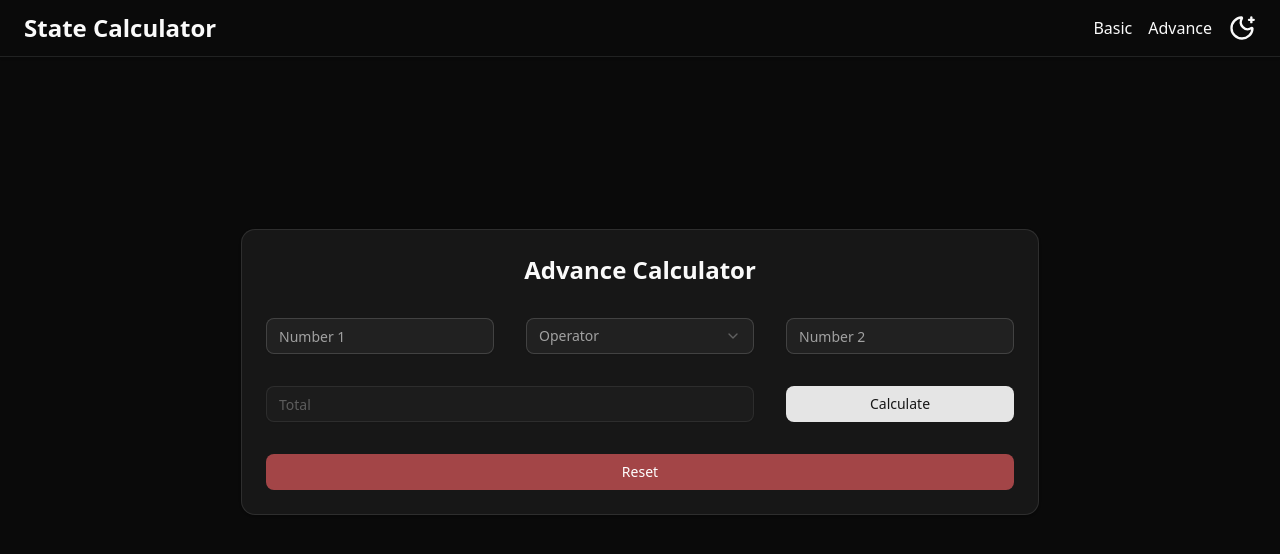
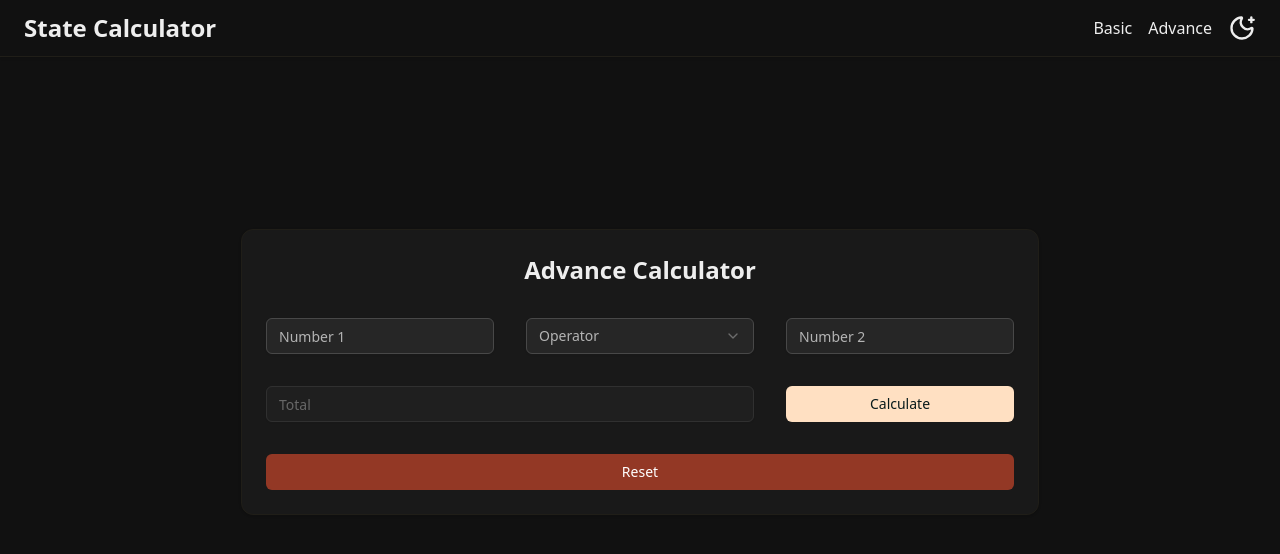
Before and after one commit to disharisen/state-calculator, a Next.js app: page /advance in a window 1280 px wide. Shown: the top 554 px of the page. Built offline with nearby package versions, Linux system fonts and the light colour scheme.

Commit message:
Theme update.

```diff
--- a/src/app/globals.css
+++ b/src/app/globals.css
@@ -39,75 +39,147 @@
 	--color-sidebar-accent-foreground: var(--sidebar-accent-foreground);
 	--color-sidebar-border: var(--sidebar-border);
 	--color-sidebar-ring: var(--sidebar-ring);
+	--font-sans: ui-sans-serif, system-ui, -apple-system, BlinkMacSystemFont, 'Segoe UI', Roboto, 'Helvetica Neue', Arial, 'Noto Sans', sans-serif, 'Apple Color Emoji', 'Segoe UI Emoji', 'Segoe UI Symbol', 'Noto Color Emoji';
+	--font-mono: ui-monospace, SFMono-Regular, Menlo, Monaco, Consolas, "Liberation Mono", "Courier New", monospace;
+	--font-serif: ui-serif, Georgia, Cambria, "Times New Roman", Times, serif;
+	--radius: 0.5rem;
+	--tracking-tighter: calc(var(--tracking-normal) - 0.05em);
+	--tracking-tight: calc(var(--tracking-normal) - 0.025em);
+	--tracking-wide: calc(var(--tracking-normal) + 0.025em);
+	--tracking-wider: calc(var(--tracking-normal) + 0.05em);
+	--tracking-widest: calc(var(--tracking-normal) + 0.1em);
+	--tracking-normal: var(--tracking-normal);
+	--shadow-2xl: var(--shadow-2xl);
+	--shadow-xl: var(--shadow-xl);
+	--shadow-lg: var(--shadow-lg);
+	--shadow-md: var(--shadow-md);
+	--shadow: var(--shadow);
+	--shadow-sm: var(--shadow-sm);
+	--shadow-xs: var(--shadow-xs);
+	--shadow-2xs: var(--shadow-2xs);
+	--spacing: var(--spacing);
+	--letter-spacing: var(--letter-spacing);
+	--shadow-offset-y: var(--shadow-offset-y);
+	--shadow-offset-x: var(--shadow-offset-x);
+	--shadow-spread: var(--shadow-spread);
+	--shadow-blur: var(--shadow-blur);
+	--shadow-opacity: var(--shadow-opacity);
+	--color-shadow-color: var(--shadow-color);
+	--color-destructive-foreground: var(--destructive-foreground);
+	--radius-2xl: calc(var(--radius) + 8px);
+	--radius-3xl: calc(var(--radius) + 12px);
+	--radius-4xl: calc(var(--radius) + 16px);
 }
 
 :root {
-	--radius: 0.625rem;
-	--background: oklch(1 0 0);
-	--foreground: oklch(0.145 0 0);
-	--card: oklch(1 0 0);
-	--card-foreground: oklch(0.145 0 0);
-	--popover: oklch(1 0 0);
-	--popover-foreground: oklch(0.145 0 0);
-	--primary: oklch(0.205 0 0);
-	--primary-foreground: oklch(0.985 0 0);
-	--secondary: oklch(0.97 0 0);
-	--secondary-foreground: oklch(0.205 0 0);
-	--muted: oklch(0.97 0 0);
-	--muted-foreground: oklch(0.556 0 0);
-	--accent: oklch(0.97 0 0);
-	--accent-foreground: oklch(0.205 0 0);
-	--destructive: oklch(0.577 0.245 27.325);
-	--border: oklch(0.922 0 0);
-	--input: oklch(0.922 0 0);
-	--ring: oklch(0.708 0 0);
-	--chart-1: oklch(0.646 0.222 41.116);
-	--chart-2: oklch(0.6 0.118 184.704);
-	--chart-3: oklch(0.398 0.07 227.392);
-	--chart-4: oklch(0.828 0.189 84.429);
-	--chart-5: oklch(0.769 0.188 70.08);
-	--sidebar: oklch(0.985 0 0);
-	--sidebar-foreground: oklch(0.145 0 0);
-	--sidebar-primary: oklch(0.205 0 0);
-	--sidebar-primary-foreground: oklch(0.985 0 0);
-	--sidebar-accent: oklch(0.97 0 0);
-	--sidebar-accent-foreground: oklch(0.205 0 0);
-	--sidebar-border: oklch(0.922 0 0);
-	--sidebar-ring: oklch(0.708 0 0);
+	--radius: 0.5rem;
+	--background: oklch(0.9821 0 0);
+	--foreground: oklch(0.2435 0 0);
+	--card: oklch(0.9911 0 0);
+	--card-foreground: oklch(0.2435 0 0);
+	--popover: oklch(0.9911 0 0);
+	--popover-foreground: oklch(0.2435 0 0);
+	--primary: oklch(0.4341 0.0392 41.9938);
+	--primary-foreground: oklch(1.0000 0 0);
+	--secondary: oklch(0.9200 0.0651 74.3695);
+	--secondary-foreground: oklch(0.3499 0.0685 40.8288);
+	--muted: oklch(0.9521 0 0);
+	--muted-foreground: oklch(0.5032 0 0);
+	--accent: oklch(0.9310 0 0);
+	--accent-foreground: oklch(0.2435 0 0);
+	--destructive: oklch(0.6271 0.1936 33.3390);
+	--border: oklch(0.8822 0 0);
+	--input: oklch(0.8822 0 0);
+	--ring: oklch(0.4341 0.0392 41.9938);
+	--chart-1: oklch(0.4341 0.0392 41.9938);
+	--chart-2: oklch(0.9200 0.0651 74.3695);
+	--chart-3: oklch(0.9310 0 0);
+	--chart-4: oklch(0.9367 0.0523 75.5009);
+	--chart-5: oklch(0.4338 0.0437 41.6746);
+	--sidebar: oklch(0.9881 0 0);
+	--sidebar-foreground: oklch(0.2645 0 0);
+	--sidebar-primary: oklch(0.3250 0 0);
+	--sidebar-primary-foreground: oklch(0.9881 0 0);
+	--sidebar-accent: oklch(0.9761 0 0);
+	--sidebar-accent-foreground: oklch(0.3250 0 0);
+	--sidebar-border: oklch(0.9401 0 0);
+	--sidebar-ring: oklch(0.7731 0 0);
+	--destructive-foreground: oklch(1.0000 0 0);
+	--font-sans: ui-sans-serif, system-ui, -apple-system, BlinkMacSystemFont, 'Segoe UI', Roboto, 'Helvetica Neue', Arial, 'Noto Sans', sans-serif, 'Apple Color Emoji', 'Segoe UI Emoji', 'Segoe UI Symbol', 'Noto Color Emoji';
+	--font-serif: ui-serif, Georgia, Cambria, "Times New Roman", Times, serif;
+	--font-mono: ui-monospace, SFMono-Regular, Menlo, Monaco, Consolas, "Liberation Mono", "Courier New", monospace;
+	--shadow-color: oklch(0 0 0);
+	--shadow-opacity: 0.1;
+	--shadow-blur: 3px;
+	--shadow-spread: 0px;
+	--shadow-offset-x: 0;
+	--shadow-offset-y: 1px;
+	--letter-spacing: 0em;
+	--spacing: 0.25rem;
+	--shadow-2xs: 0 1px 3px 0px hsl(0 0% 0% / 0.05);
+	--shadow-xs: 0 1px 3px 0px hsl(0 0% 0% / 0.05);
+	--shadow-sm: 0 1px 3px 0px hsl(0 0% 0% / 0.10), 0 1px 2px -1px hsl(0 0% 0% / 0.10);
+	--shadow: 0 1px 3px 0px hsl(0 0% 0% / 0.10), 0 1px 2px -1px hsl(0 0% 0% / 0.10);
+	--shadow-md: 0 1px 3px 0px hsl(0 0% 0% / 0.10), 0 2px 4px -1px hsl(0 0% 0% / 0.10);
+	--shadow-lg: 0 1px 3px 0px hsl(0 0% 0% / 0.10), 0 4px 6px -1px hsl(0 0% 0% / 0.10);
+	--shadow-xl: 0 1px 3px 0px hsl(0 0% 0% / 0.10), 0 8px 10px -1px hsl(0 0% 0% / 0.10);
+	--shadow-2xl: 0 1px 3px 0px hsl(0 0% 0% / 0.25);
+	--tracking-normal: 0em;
 }
 
 .dark {
-	--background: oklch(0.145 0 0);
-	--foreground: oklch(0.985 0 0);
-	--card: oklch(0.205 0 0);
-	--card-foreground: oklch(0.985 0 0);
-	--popover: oklch(0.205 0 0);
-	--popover-foreground: oklch(0.985 0 0);
-	--primary: oklch(0.922 0 0);
-	--primary-foreground: oklch(0.205 0 0);
-	--secondary: oklch(0.269 0 0);
-	--secondary-foreground: oklch(0.985 0 0);
-	--muted: oklch(0.269 0 0);
-	--muted-foreground: oklch(0.708 0 0);
-	--accent: oklch(0.269 0 0);
-	--accent-foreground: oklch(0.985 0 0);
-	--destructive: oklch(0.704 0.191 22.216);
-	--border: oklch(1 0 0 / 10%);
-	--input: oklch(1 0 0 / 15%);
-	--ring: oklch(0.556 0 0);
-	--chart-1: oklch(0.488 0.243 264.376);
-	--chart-2: oklch(0.696 0.17 162.48);
-	--chart-3: oklch(0.769 0.188 70.08);
-	--chart-4: oklch(0.627 0.265 303.9);
-	--chart-5: oklch(0.645 0.246 16.439);
-	--sidebar: oklch(0.205 0 0);
-	--sidebar-foreground: oklch(0.985 0 0);
-	--sidebar-primary: oklch(0.488 0.243 264.376);
-	--sidebar-primary-foreground: oklch(0.985 0 0);
-	--sidebar-accent: oklch(0.269 0 0);
-	--sidebar-accent-foreground: oklch(0.985 0 0);
-	--sidebar-border: oklch(1 0 0 / 10%);
-	--sidebar-ring: oklch(0.556 0 0);
+	--background: oklch(0.1776 0 0);
+	--foreground: oklch(0.9491 0 0);
+	--card: oklch(0.2134 0 0);
+	--card-foreground: oklch(0.9491 0 0);
+	--popover: oklch(0.2134 0 0);
+	--popover-foreground: oklch(0.9491 0 0);
+	--primary: oklch(0.9247 0.0524 66.1732);
+	--primary-foreground: oklch(0.2029 0.0240 200.1962);
+	--secondary: oklch(0.3163 0.0190 63.6992);
+	--secondary-foreground: oklch(0.9247 0.0524 66.1732);
+	--muted: oklch(0.2520 0 0);
+	--muted-foreground: oklch(0.7699 0 0);
+	--accent: oklch(0.2850 0 0);
+	--accent-foreground: oklch(0.9491 0 0);
+	--destructive: oklch(0.6271 0.1936 33.3390);
+	--border: oklch(0.2351 0.0115 91.7467);
+	--input: oklch(0.4017 0 0);
+	--ring: oklch(0.9247 0.0524 66.1732);
+	--chart-1: oklch(0.9247 0.0524 66.1732);
+	--chart-2: oklch(0.3163 0.0190 63.6992);
+	--chart-3: oklch(0.2850 0 0);
+	--chart-4: oklch(0.3481 0.0219 67.0001);
+	--chart-5: oklch(0.9245 0.0533 67.0855);
+	--sidebar: oklch(0.2103 0.0059 285.8852);
+	--sidebar-foreground: oklch(0.9674 0.0013 286.3752);
+	--sidebar-primary: oklch(0.4882 0.2172 264.3763);
+	--sidebar-primary-foreground: oklch(1.0000 0 0);
+	--sidebar-accent: oklch(0.2739 0.0055 286.0326);
+	--sidebar-accent-foreground: oklch(0.9674 0.0013 286.3752);
+	--sidebar-border: oklch(0.2739 0.0055 286.0326);
+	--sidebar-ring: oklch(0.8711 0.0055 286.2860);
+	--destructive-foreground: oklch(1.0000 0 0);
+	--radius: 0.5rem;
+	--font-sans: ui-sans-serif, system-ui, -apple-system, BlinkMacSystemFont, 'Segoe UI', Roboto, 'Helvetica Neue', Arial, 'Noto Sans', sans-serif, 'Apple Color Emoji', 'Segoe UI Emoji', 'Segoe UI Symbol', 'Noto Color Emoji';
+	--font-serif: ui-serif, Georgia, Cambria, "Times New Roman", Times, serif;
+	--font-mono: ui-monospace, SFMono-Regular, Menlo, Monaco, Consolas, "Liberation Mono", "Courier New", monospace;
+	--shadow-color: oklch(0 0 0);
+	--shadow-opacity: 0.1;
+	--shadow-blur: 3px;
+	--shadow-spread: 0px;
+	--shadow-offset-x: 0;
+	--shadow-offset-y: 1px;
+	--letter-spacing: 0em;
+	--spacing: 0.25rem;
+	--shadow-2xs: 0 1px 3px 0px hsl(0 0% 0% / 0.05);
+	--shadow-xs: 0 1px 3px 0px hsl(0 0% 0% / 0.05);
+	--shadow-sm: 0 1px 3px 0px hsl(0 0% 0% / 0.10), 0 1px 2px -1px hsl(0 0% 0% / 0.10);
+	--shadow: 0 1px 3px 0px hsl(0 0% 0% / 0.10), 0 1px 2px -1px hsl(0 0% 0% / 0.10);
+	--shadow-md: 0 1px 3px 0px hsl(0 0% 0% / 0.10), 0 2px 4px -1px hsl(0 0% 0% / 0.10);
+	--shadow-lg: 0 1px 3px 0px hsl(0 0% 0% / 0.10), 0 4px 6px -1px hsl(0 0% 0% / 0.10);
+	--shadow-xl: 0 1px 3px 0px hsl(0 0% 0% / 0.10), 0 8px 10px -1px hsl(0 0% 0% / 0.10);
+	--shadow-2xl: 0 1px 3px 0px hsl(0 0% 0% / 0.25);
 }
 
 @layer base {
@@ -116,5 +188,6 @@
 	}
 	body {
 		@apply bg-background text-foreground;
+    letter-spacing: var(--tracking-normal);
 	}
 }
```
